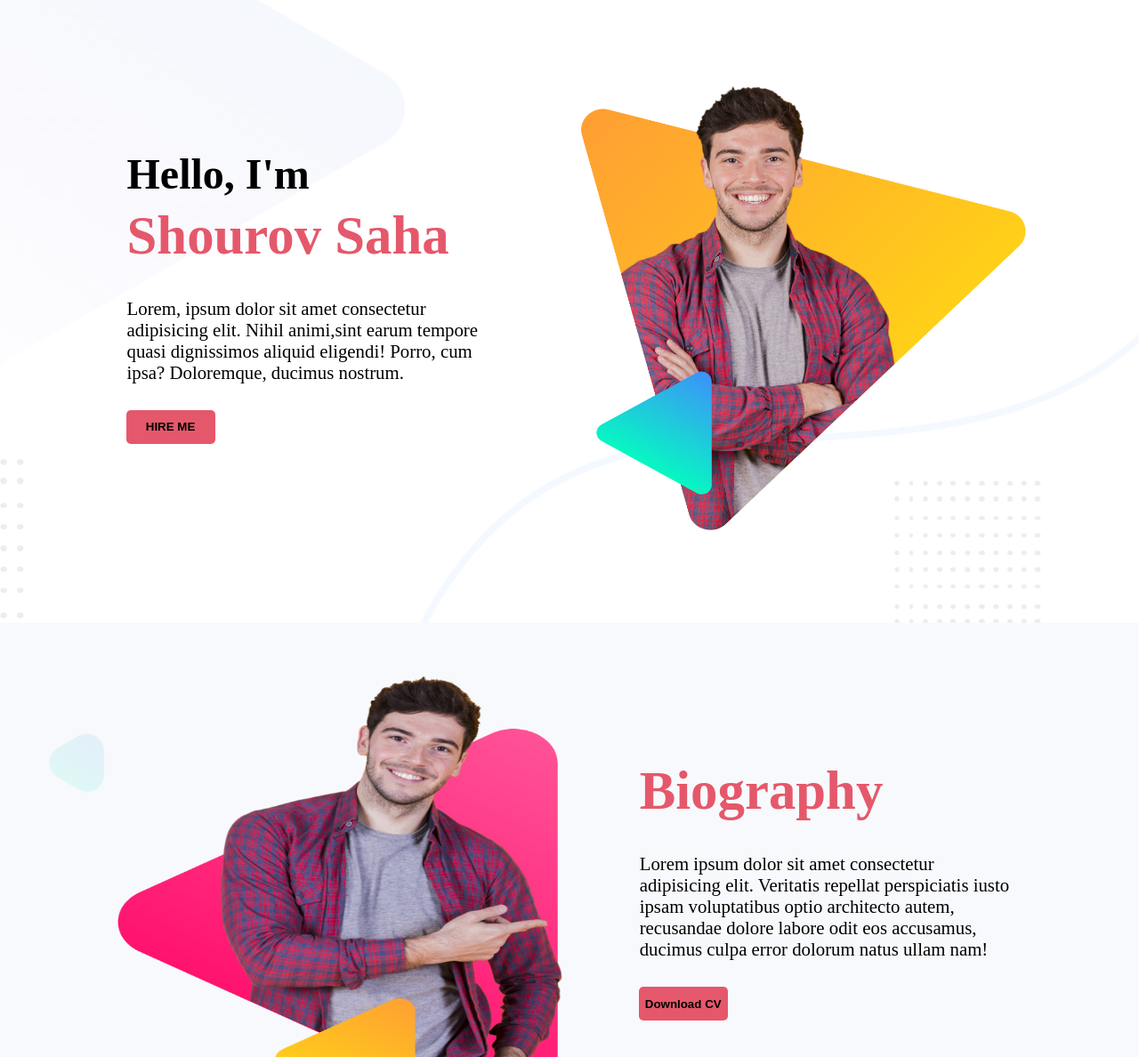
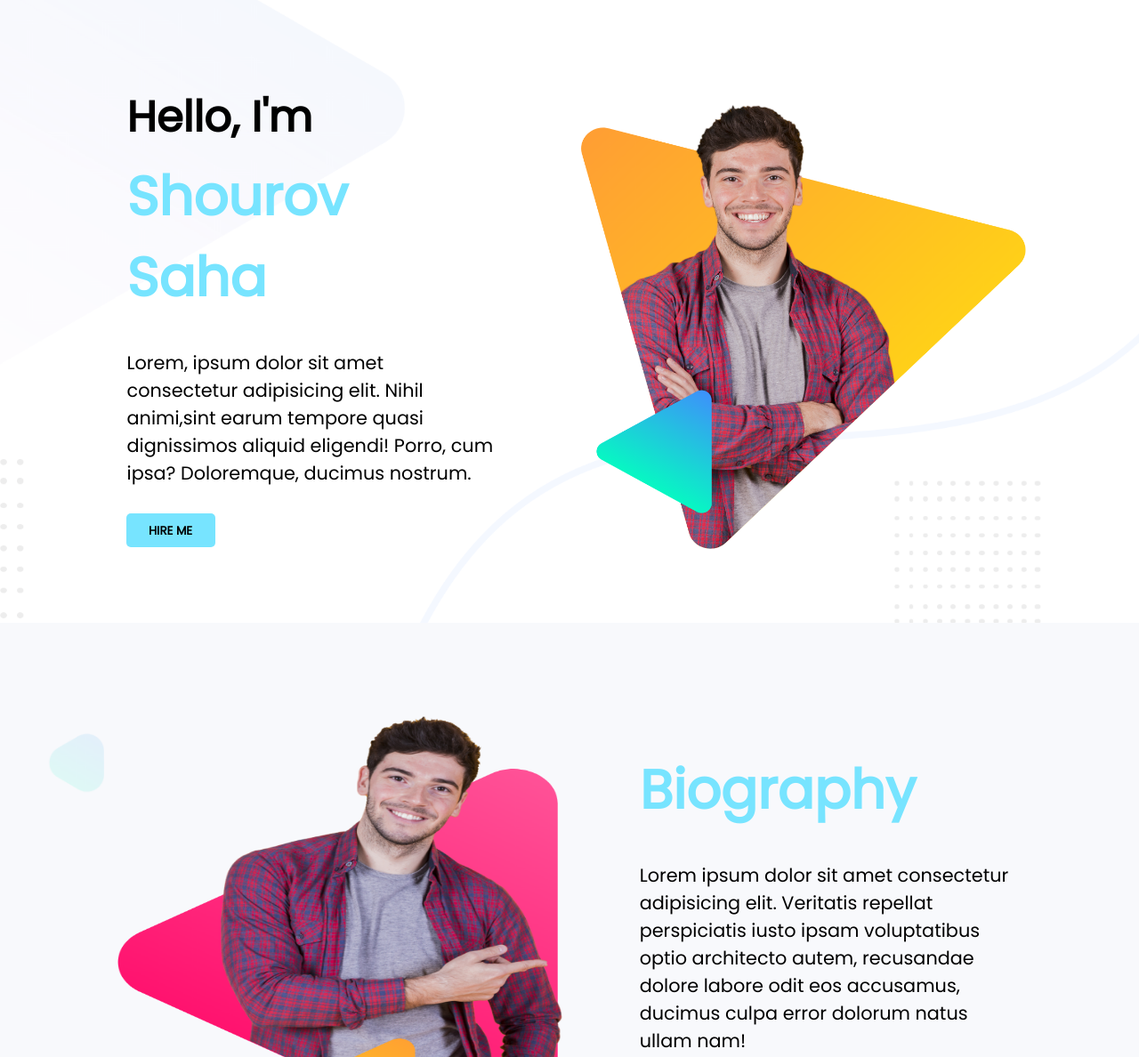
Before and after one commit to shourovys/Parsonal-website, a plain HTML site: page index.html in a window 1280 px wide. Shown: the top 1188 px of the page at 89% size. Drawn offline with Linux system fonts and the light colour scheme.

Commit message:
color change

```diff
--- a/index.html
+++ b/index.html
@@ -12,8 +12,8 @@
 <body>
     <section id="section1" class="section">
         <div class="left-section">
-            <h2>Hello, I'm</h2>
-            <h1>Shourov Saha</h1>
+            <h2 >Hello, I'm</h2>
+            <h1 class="h-primary">Shourov Saha</h1>
             <p>Lorem, ipsum dolor sit amet consectetur adipisicing elit. Nihil animi,sint earum tempore quasi dignissimos aliquid eligendi! Porro, cum ipsa? Doloremque, ducimus nostrum.</p>
             <button class="btn"><a href="#">HIRE ME</a></button>
         </div>
@@ -28,7 +28,7 @@
             <img src="img/peter_dream.png" alt="">
         </div>
         <div class="left-section">
-            <h1>Biography</h1>
+            <h1 class="h-primary">Biography</h1>
             <p>Lorem ipsum dolor sit amet consectetur adipisicing elit. Veritatis repellat perspiciatis iusto ipsam voluptatibus optio architecto autem, recusandae dolore labore odit eos accusamus, ducimus culpa error dolorum natus ullam nam!</p>
             <button class="btn"><a href="#">Download CV</a></button>
         </div>
--- a/style.css
+++ b/style.css
@@ -1,30 +1,24 @@
-/* reser body */
+/* -----------------------------------------------------------css resat */
 
 * {
   padding: 0;
   margin: 0;
-    font-family: 'Poppins', ;
+  font-family: "Poppins";
   width: 95%;
   margin: auto;
   box-sizing: border-box;
 }
 
-
 /* section----------------------------------------------------------- */
 
 .section {
   display: flex;
+  flex-wrap: wrap;
 }
 
 .left-section,
 .right-section {
   flex-basis: 40%;
-}
-
-.left-section h1 {
-    font-size: 3.8rem;
-    margin-top: 7px;
-    color: rgb(229, 88, 107);
 }
 
 .left-section h2 {
@@ -39,19 +33,19 @@
 .btn {
   margin: 30px 10px;
   padding: 10px 0px;
-    background-color: rgb(229, 88, 107);
+  background-color: #77e4ff;
   height: 38px;
   width: 100px;
   border-radius: 5px;
   border: none;
   color: wheat;
   font-weight: bold;
-    font-family: 'Poppins', ;
+  font-family: "Poppins";
 }
 
 .btn:hover {
   color: orangered;
-    background-color: rgba(250, 103, 152, 0.931);
+  background-color: #8be0f5;
 }
 
 .btn a {
@@ -67,7 +61,7 @@
 
 #section1::before {
   content: " ";
-    background: url(img/header-bg.png)no-repeat center center/cover;
+  background: url(img/header-bg.png) no-repeat center center/cover;
   position: absolute;
   top: 0;
   left: 0;
@@ -78,7 +72,7 @@
 
 #section2::before {
   content: " ";
-    background: url(img/biography-bg.png)no-repeat center center/cover;
+  background: url(img/biography-bg.png) no-repeat center center/cover;
   position: absolute;
   top: 700px;
   left: 0;
@@ -97,7 +91,6 @@
   width: 500px;
 }
 
-
 /* My latest work
 ----------------------------------------------------------- */
 
@@ -113,7 +106,6 @@
   padding: 5px 10px;
 }
 
-
 /* client section
 ------------------------------------------------------------------------ */
 
@@ -124,7 +116,9 @@
 .email {
   height: 150px;
   width: 650px;
-    background-color: rgb(229, 88, 107);
+  background-image: linear-gradient(45deg, #77e4ff, #77ffd6);
+
+  /* background: linear-gradient(#e66465, #9198e5); */
   margin: 40px auto;
   border-radius: 10px;
   color: rgb(255, 255, 255);
@@ -139,9 +133,13 @@
   padding-top: 28px;
 }
 
-
 /* CLASS
 ------------------------------------------------------------------------ */
+.h-primary {
+  font-size: 3.8rem;
+  margin-top: 7px;
+  color: #77e4ff;
+}
 
 .tect-center {
   text-align: center;
```
Lines whose indentation alone changed are shown as unchanged.
